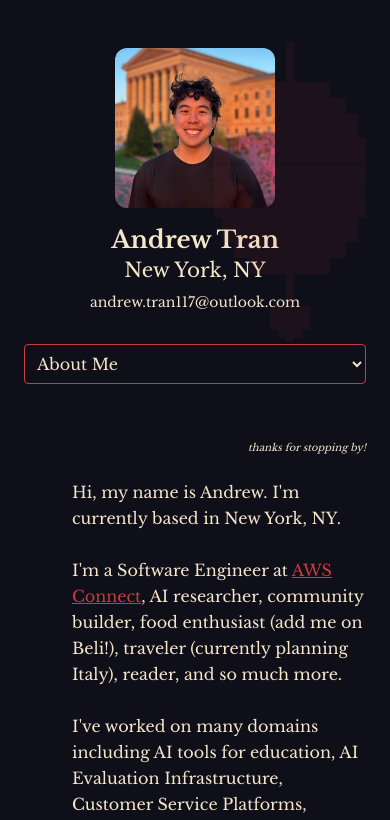
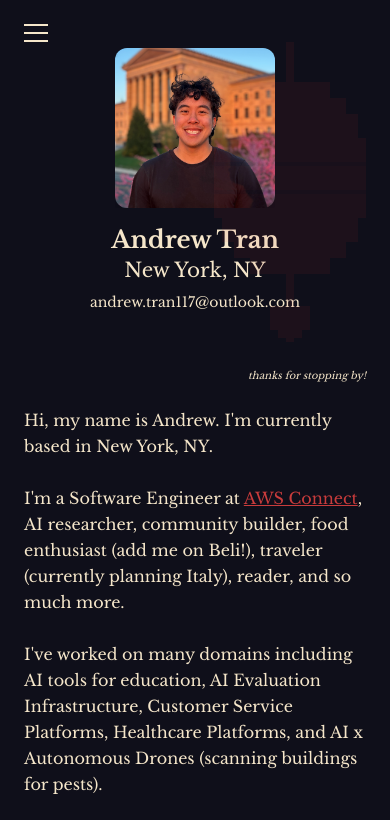
Before and after one commit to andrewtran117/andrewtran117.github.io, a Next.js app: page / in a window 390 px wide. Shown: the top 820 px of the page. Built offline with nearby package versions, Linux system fonts and the light colour scheme.

Commit message:
Mobile hamburger

```diff
--- a/app/page.tsx
+++ b/app/page.tsx
@@ -10,32 +10,53 @@ type TabKey = "about" | "engineer" | "publications" | "community" | "hobbies" /*
 
 export default function Home() {
   const [activeTab, setActiveTab] = useState<TabKey>("about");
+  const [menuOpen, setMenuOpen] = useState(false);
+
+  const handleTabClick = (tab: TabKey) => {
+    setActiveTab(tab);
+    setMenuOpen(false);
+  };
 
   return (
-    <main className="flex flex-col md:flex-row min-h-screen bg-background text-foreground md:overflow-hidden max-w-7xl mx-auto">
+    <main className="flex flex-col md:flex-row min-h-screen bg-background text-foreground md:overflow-hidden max-w-7xl mx-auto overflow-x-hidden">
+      {/* Mobile hamburger button */}
+      <button
+        className="md:hidden fixed top-4 left-4 z-50 p-2"
+        onClick={() => setMenuOpen(!menuOpen)}
+        aria-label="Toggle menu"
+      >
+        <div className="space-y-1.5">
+          <span className={`block w-6 h-0.5 bg-foreground transition-transform ${menuOpen ? 'rotate-45 translate-y-2' : ''}`} />
+          <span className={`block w-6 h-0.5 bg-foreground transition-opacity ${menuOpen ? 'opacity-0' : ''}`} />
+          <span className={`block w-6 h-0.5 bg-foreground transition-transform ${menuOpen ? '-rotate-45 -translate-y-2' : ''}`} />
+        </div>
+      </button>
+
+      {/* Mobile slide-out menu */}
+      {menuOpen && (
+        <div
+          className="md:hidden fixed inset-0 bg-black/50 z-40"
+          onClick={() => setMenuOpen(false)}
+        />
+      )}
+      <div className={`md:hidden fixed top-0 left-0 h-full w-64 bg-background z-40 transform transition-transform ${menuOpen ? 'translate-x-0' : '-translate-x-full'} p-8 pt-16`}>
+        <nav className="flex flex-col gap-4" aria-label="Mobile tabs">
+          <button className="tab-link text-left" aria-current={activeTab === "about" ? "page" : undefined} onClick={() => handleTabClick("about")}>About Me</button>
+          <button className="tab-link text-left" aria-current={activeTab === "engineer" ? "page" : undefined} onClick={() => handleTabClick("engineer")}>Engineering</button>
+          <button className="tab-link text-left" aria-current={activeTab === "publications" ? "page" : undefined} onClick={() => handleTabClick("publications")}>AI Research</button>
+          <button className="tab-link text-left" aria-current={activeTab === "community" ? "page" : undefined} onClick={() => handleTabClick("community")}>Community</button>
+          <button className="tab-link text-left" aria-current={activeTab === "hobbies" ? "page" : undefined} onClick={() => handleTabClick("hobbies")}>Hobbies</button>
+        </nav>
+      </div>
+
       {/* Profile Info Column - Non-scrollable */}
       <div className="w-full md:w-1/4 md:min-w-[300px] px-6 md:pl-16 md:pr-10 pt-12 md:pt-24 pb-6 bg-background md:sticky md:top-0 md:self-start">
         <div className="w-full">
           <ProfileGrid />
 
-          {/* Tabs - Dropdown on mobile, list on desktop */}
-          <div className="mt-8">
-            {/* Mobile dropdown */}
-            <div className="md:hidden">
-              <select
-                value={activeTab}
-                onChange={(e) => setActiveTab(e.target.value as TabKey)}
-                className="w-full p-2 rounded bg-background text-foreground border border-accent"
-              >
-                <option value="about">About Me</option>
-                <option value="engineer">Engineering</option>
-                <option value="publications">AI Research</option>
-                <option value="community">Community</option>
-                <option value="hobbies">Hobbies</option>
-              </select>
-            </div>
-            {/* Desktop tabs */}
-            <nav className="hidden md:flex md:flex-col gap-3" aria-label="Sidebar tabs">
+          {/* Desktop tabs */}
+          <div className="mt-8 hidden md:block">
+            <nav className="flex flex-col gap-3" aria-label="Sidebar tabs">
               <button
                 className="tab-link text-left"
                 aria-current={activeTab === "about" ? "page" : undefined}
@@ -83,7 +104,7 @@ export default function Home() {
             {/* <h1 className="text-2xl font-semibold mb-4">Hello!</h1> */}
 
             <p className="italic text-[10px] mb-6 text-right">thanks for stopping by!</p>
-            <p className="text-base leading-relaxed mb-4 ml-12">
+            <p className="text-base leading-relaxed mb-4 md:ml-12">
               Hi, my name is Andrew. I'm currently based in New York, NY.
               <br /><br />
               I'm a Software Engineer at{' '}
@@ -185,22 +206,22 @@ export default function Home() {
               <p className="text-base leading-relaxed mb-4">
                 I founded OwlHacks, Temple University's annual hackathon. Over 3 years as director, I secured $25,000+ in sponsorship value and brought together 500+ students from 15+ universities.
               </p>
-              <div className="flex gap-4 mb-4">
-                <div className="flex flex-col items-center w-1/2">
+              <div className="flex flex-col md:flex-row gap-4 mb-4">
+                <div className="flex flex-col items-center w-full md:w-1/2">
                   <img src="/OwlHacks2024.PNG" alt="OwlHacks 2024" className="rounded-lg w-full object-cover" />
                   <p className="italic text-sm mt-2">OwlHacks E-Board 2024</p>
                 </div>
-                <div className="flex flex-col items-center w-1/2">
+                <div className="flex flex-col items-center w-full md:w-1/2">
                   <img src="/Nahum.jpeg" alt="Nahum" className="rounded-lg w-full object-cover" />
                   <p className="italic text-sm mt-2">My roommate Nahum :)</p>
                 </div>
               </div>
-              <div className="flex gap-4">
-                <div className="flex flex-col items-center w-1/2">
+              <div className="flex flex-col md:flex-row gap-4">
+                <div className="flex flex-col items-center w-full md:w-1/2">
                   <img src="/OpeningCeremony.JPG" alt="Opening Ceremony" className="rounded-lg w-full h-48 object-cover" />
                   <p className="italic text-sm mt-2">Opening Ceremony</p>
                 </div>
-                <div className="flex flex-col items-center w-1/2">
+                <div className="flex flex-col items-center w-full md:w-1/2">
                   <img src="/FirstOwlHacks.jpg" alt="The First OwlHacks" className="rounded-lg w-full h-48 object-cover" />
                   <p className="italic text-sm mt-2">The First OwlHacks</p>
                 </div>
@@ -222,11 +243,11 @@ export default function Home() {
                 I joined the Temple HCI Lab as one of the first 3 researchers. By the time I graduated, there were over 50+ undergraduate researchers. Many of which I have had the opportunity to mentor.
               </p>
               <div className="flex gap-4 items-stretch">
-                <div className="flex flex-col items-center w-1/2">
+                <div className="flex flex-col items-center w-full md:w-1/2">
                   <img src="/MacNeil.JPG" alt="Macneil" className="rounded-lg w-full h-full object-cover object-center" />
                   <p className="italic text-sm mt-2">Dr. Stephen MacNeil</p>
                 </div>
-                <div className="flex flex-col items-center w-1/2">
+                <div className="flex flex-col items-center w-full md:w-1/2">
                   <img src="/Tapia.jpeg" alt="Tapia" className="rounded-lg w-full h-full object-cover object-center" />
                   <p className="italic text-sm mt-2">Presentation at Tapia'24</p>
                 </div>
```
